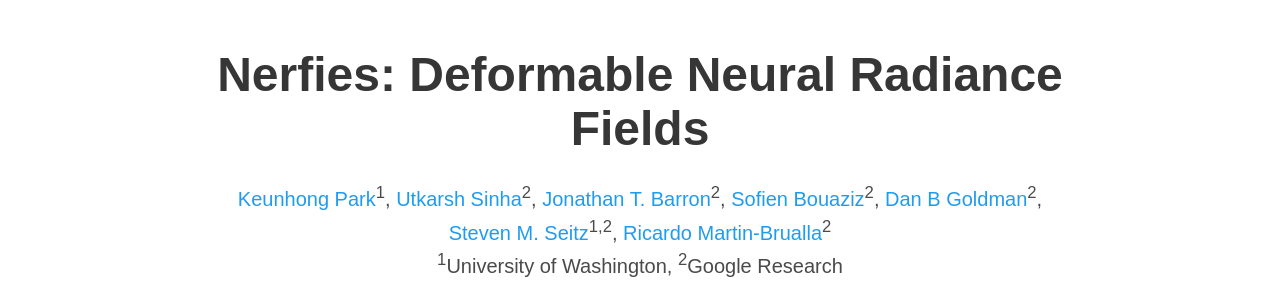
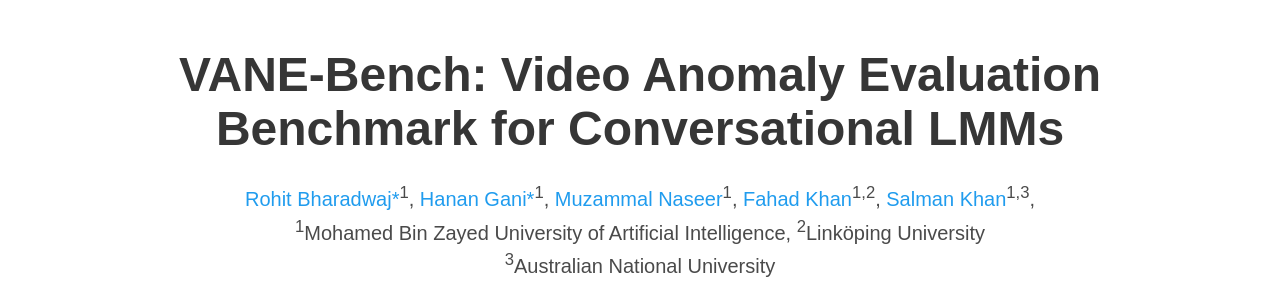
Before and after one commit to hananshafi/vane-benchmark, a plain HTML site: page index.html in a window 1280 px wide. Shown: the top 290 px of the page. Drawn offline with nearby package versions, Linux system fonts and the light colour scheme; some icons are missing; a web font is replaced by a local one.

Commit message:
Update index.html

```diff
--- a/index.html
+++ b/index.html
@@ -48,32 +48,27 @@
     <div class="container is-max-desktop">
       <div class="columns is-centered">
         <div class="column has-text-centered">
-          <h1 class="title is-1 publication-title">Nerfies: Deformable Neural Radiance Fields</h1>
+          <h1 class="title is-1 publication-title">VANE-Bench: Video Anomaly Evaluation Benchmark for Conversational LMMs</h1>
           <div class="is-size-5 publication-authors">
             <span class="author-block">
-              <a href="https://keunhong.com">Keunhong Park</a><sup>1</sup>,</span>
+              <a href="https://rohit901.github.io">Rohit Bharadwaj*</a><sup>1</sup>,</span>
             <span class="author-block">
-              <a href="https://utkarshsinha.com">Utkarsh Sinha</a><sup>2</sup>,</span>
+              <a href="https://hananshafi.github.io/">Hanan Gani*</a><sup>1</sup>,</span>
             <span class="author-block">
-              <a href="https://jonbarron.info">Jonathan T. Barron</a><sup>2</sup>,
+              <a href="https://muzammal-naseer.com">Muzammal Naseer</a><sup>1</sup>,
             </span>
             <span class="author-block">
-              <a href="http://sofienbouaziz.com">Sofien Bouaziz</a><sup>2</sup>,
+              <a href="https://sites.google.com/view/fahadkhans/home">Fahad Khan</a><sup>1,2</sup>,
             </span>
             <span class="author-block">
-              <a href="https://www.danbgoldman.com">Dan B Goldman</a><sup>2</sup>,
-            </span>
-            <span class="author-block">
-              <a href="https://homes.cs.washington.edu/~seitz/">Steven M. Seitz</a><sup>1,2</sup>,
-            </span>
-            <span class="author-block">
-              <a href="http://www.ricardomartinbrualla.com">Ricardo Martin-Brualla</a><sup>2</sup>
+              <a href="https://salman-h-khan.github.io">Salman Khan</a><sup>1,3</sup>,
             </span>
           </div>
 
           <div class="is-size-5 publication-authors">
-            <span class="author-block"><sup>1</sup>University of Washington,</span>
-            <span class="author-block"><sup>2</sup>Google Research</span>
+            <span class="author-block"><sup>1</sup>Mohamed Bin Zayed University of Artificial Intelligence,</span>
+            <span class="author-block"><sup>2</sup>Linköping University</span>
+            <span class="author-block"><sup>3</sup>Australian National University</span>
           </div>
 
           <div class="column has-text-centered">
```
